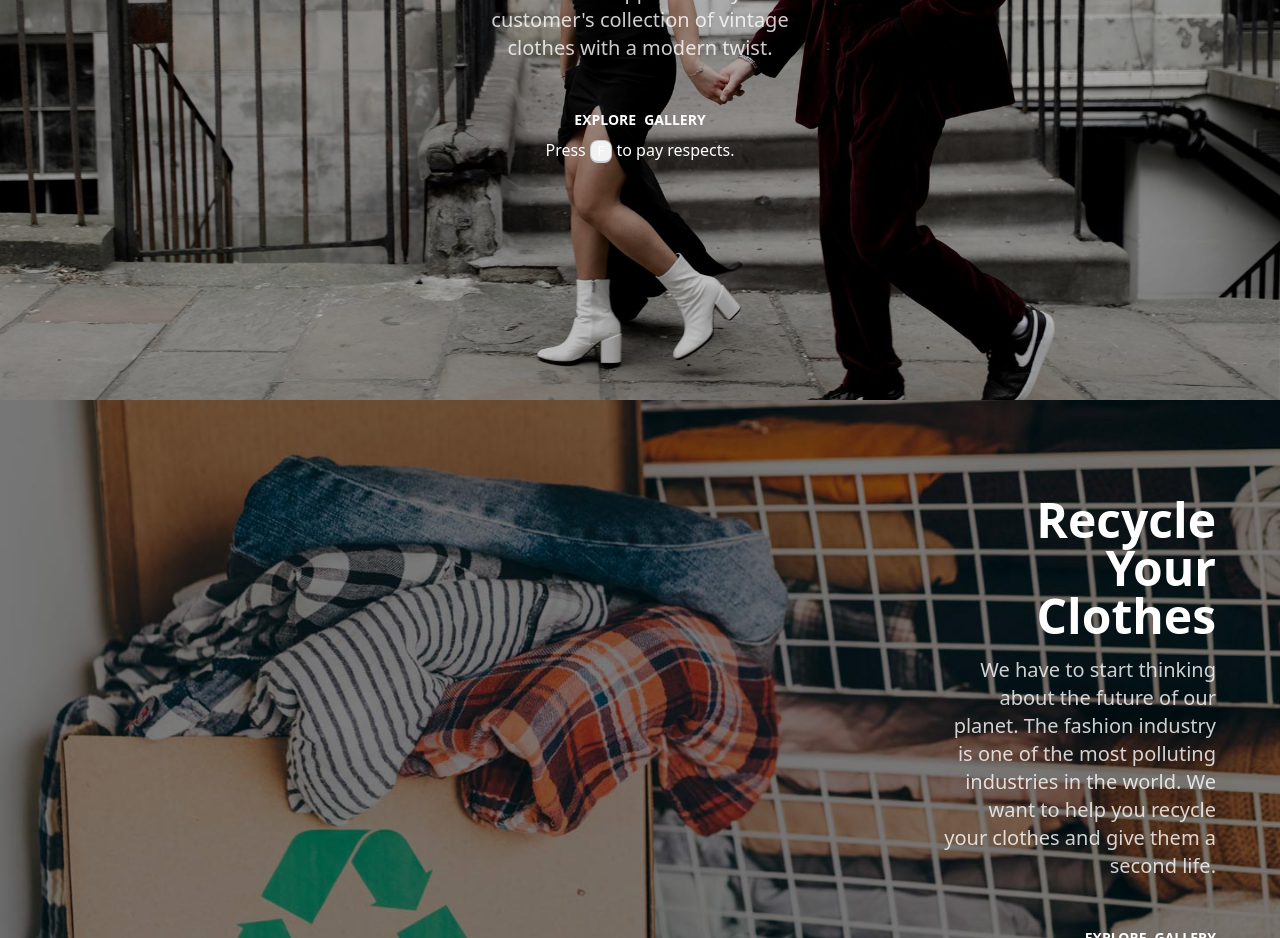
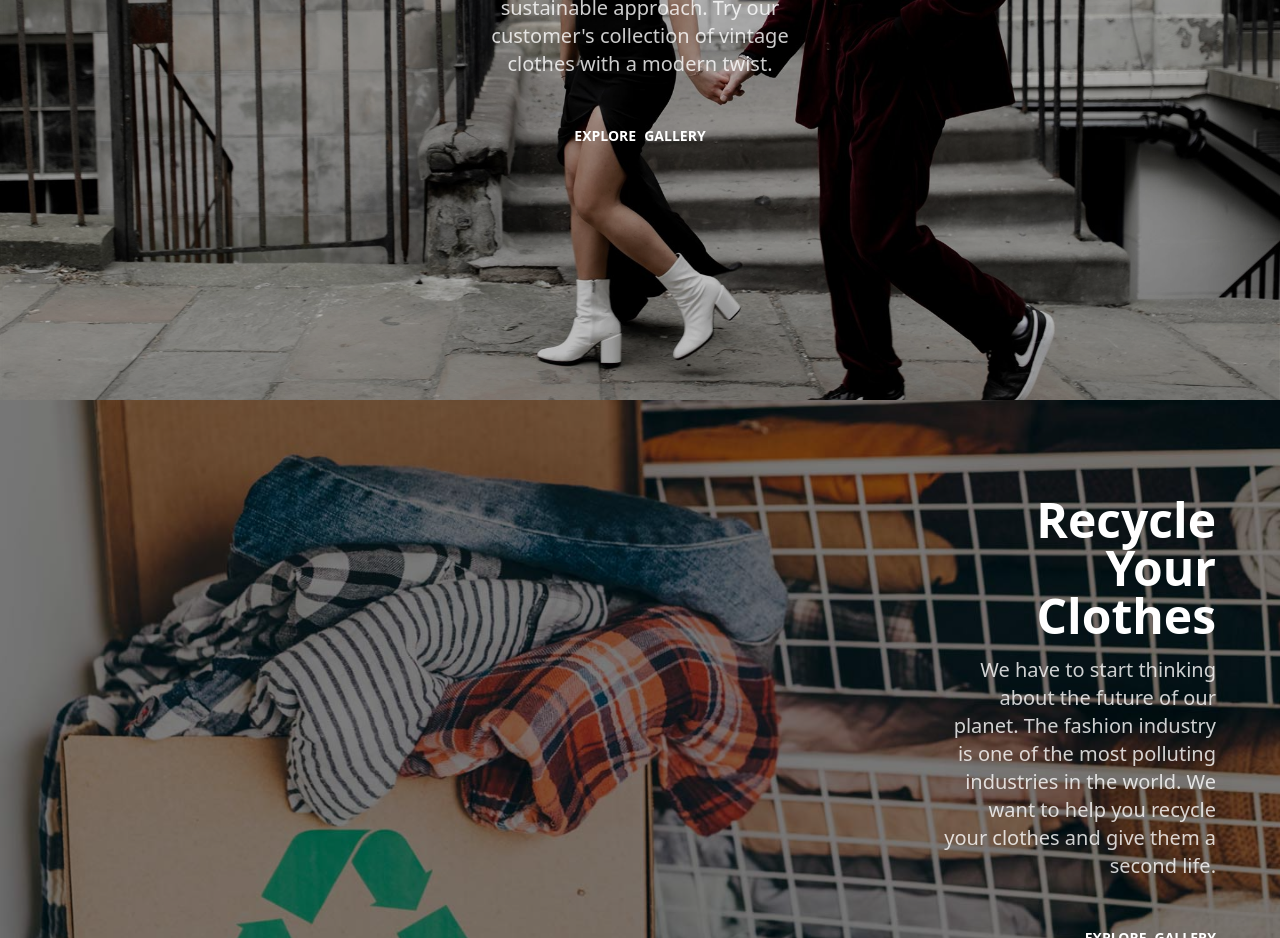
Before and after one commit to laurolamas/revint-front, a Next.js app: page /home in a window 1280 px wide. Shown: the part 1300-2238 px from the top of the page. Built offline with nearby package versions, Linux system fonts and the light colour scheme.

Commit message:
removed jk

```diff
--- a/app/home/page.js
+++ b/app/home/page.js
@@ -52,7 +52,6 @@ export default function Home() {
                                 <Button size="lg" color="white" variant="text">Explore</Button>
                                 <Button size="lg" color="white" variant="text">Gallery</Button>
                             </div>
-                            <div className="text-center mt-2">Press <kbd className="kbd kbd-sm">F</kbd> to pay respects.</div>
                         </div>
                     </div>
                 </div>
```
